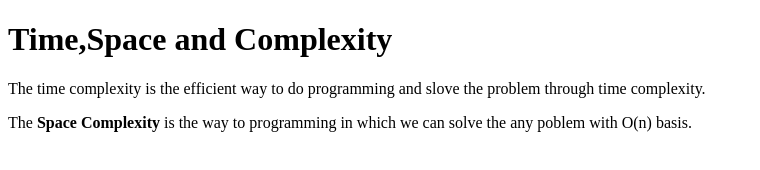
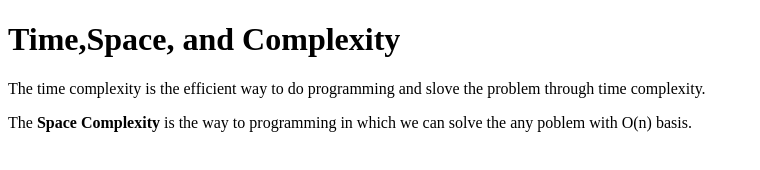
Before and after one commit to acciojob/time-and-space-complexity-VishalSaini7272, a website: page main.html in a window 1280 px wide. Shown: the whole page, without its empty margins (0-760 px from the left). Drawn offline with Linux system fonts and the light colour scheme.

Commit message:
created a submission

```diff
--- a/main.html
+++ b/main.html
@@ -8,7 +8,7 @@
 
 <body>
 	<!-- the entire body must be written by student -->
-<h1>Time,Space and Complexity</h1>
+<h1>Time,Space, and Complexity</h1>
 <p>The time complexity is the efficient way to do programming and slove the problem through time complexity.</p>
 <p>The <b>Space Complexity</b> is the way to programming in which we can solve the any poblem with O(n) basis.</p>
 
```
